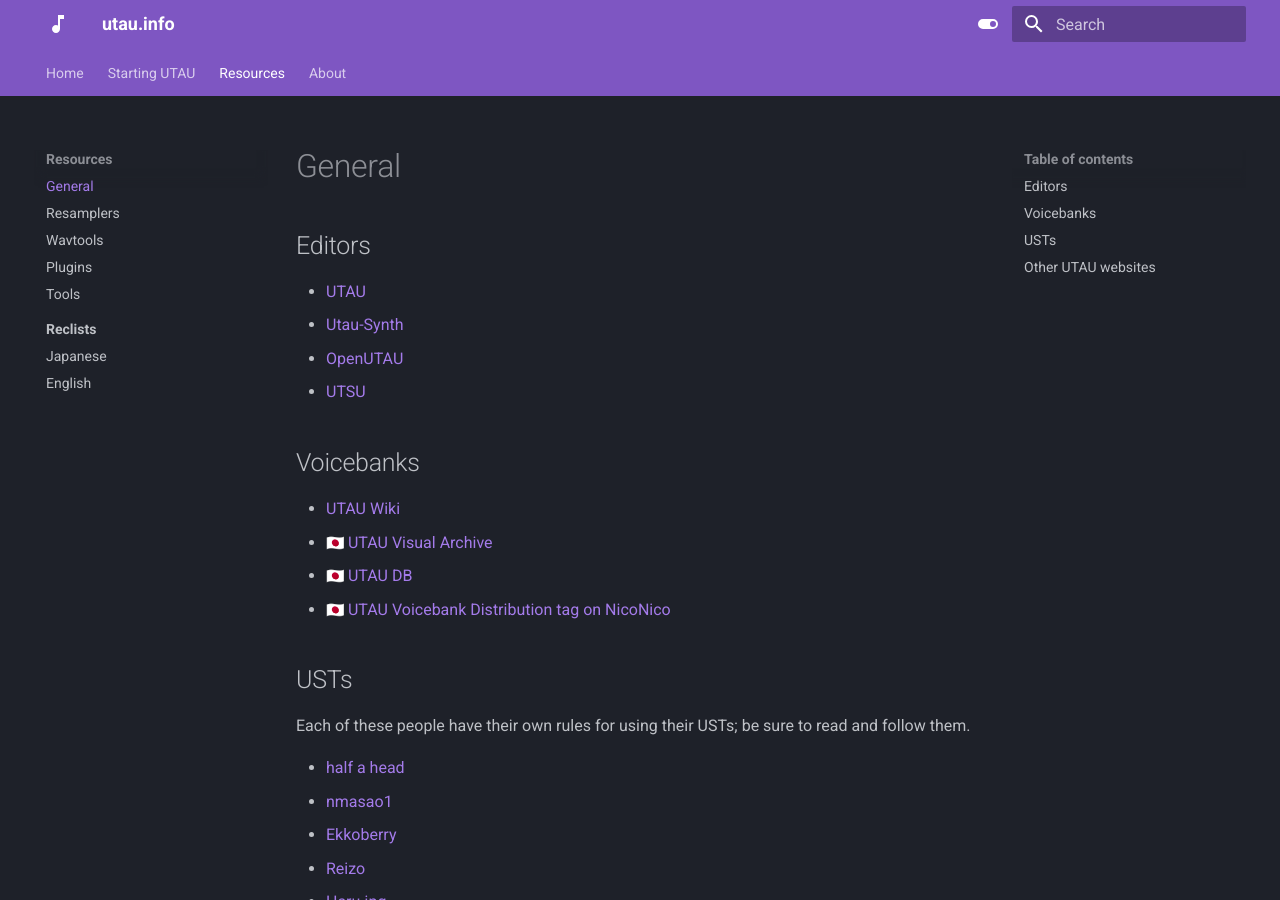
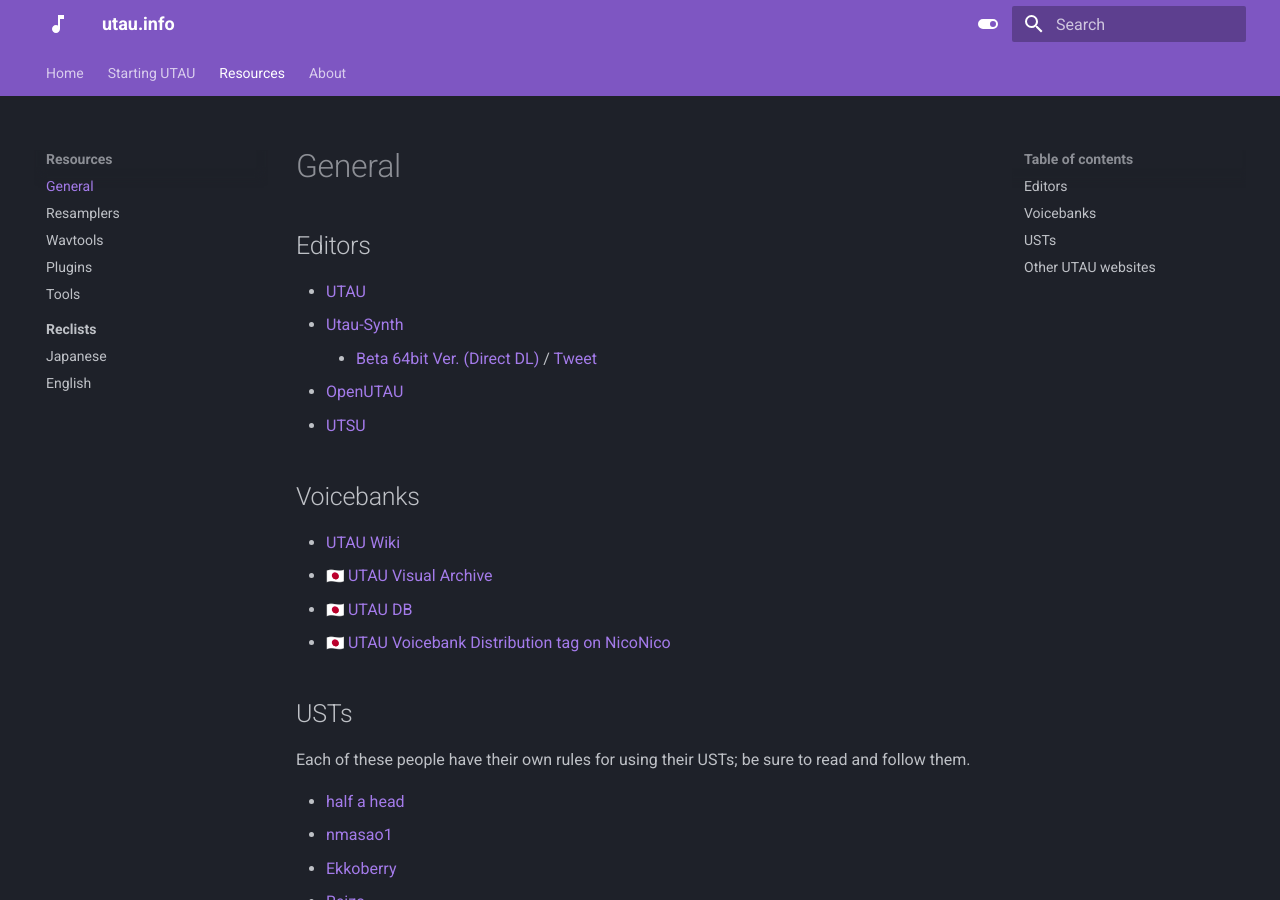
Before and after one commit to nagotown/utau.info, an MkDocs documentation site: the page built from docs/resources/general.md, in a window 1280 px wide and 900 px high. Built offline with MkDocs 1.6.1 and Material for MkDocs 9.7.7, drawn with Linux system fonts in a browser that asks for light colours; emoji names are drawn with the system emoji font.

Commit message:
add Utau-Synth 64bit beta to general.md

```diff
--- a/docs/resources/general.md
+++ b/docs/resources/general.md
@@ -2,6 +2,7 @@
 
 - [UTAU](http://utau2008.xrea.jp/)
 - [Utau-Synth](http://utau-synth.com/index.html)
+    - [Beta 64bit Ver. (Direct DL)](https://utau-synth.com/cgi-bin/dlz.cgi/UTAUSynth100b21.dmg) / [Tweet](https://twitter.com/ameyaP_/status/1735468280306167995)
 - [OpenUTAU](https://github.com/stakira/OpenUtau)
 - [UTSU](https://github.com/titinko/utsu)
 
```
